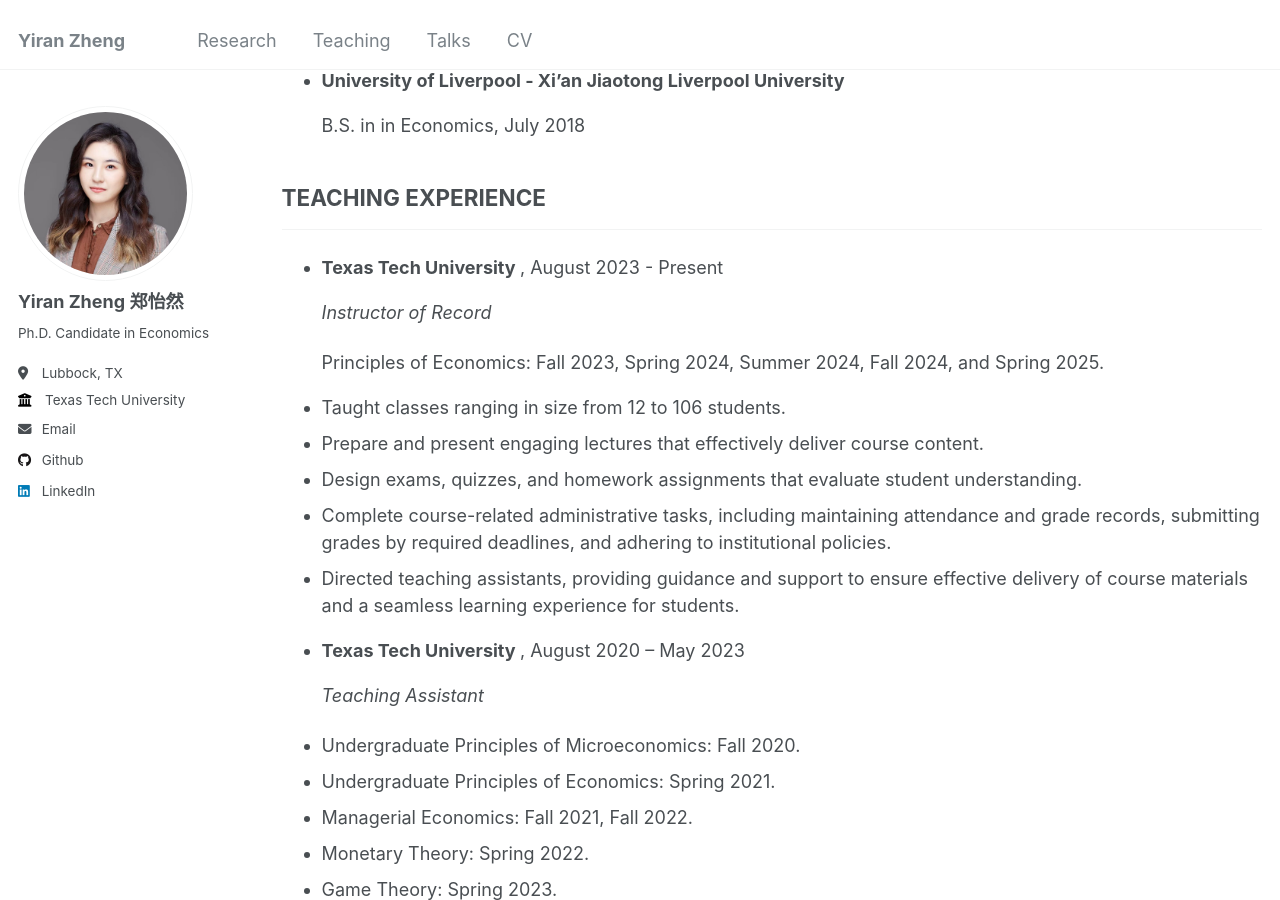
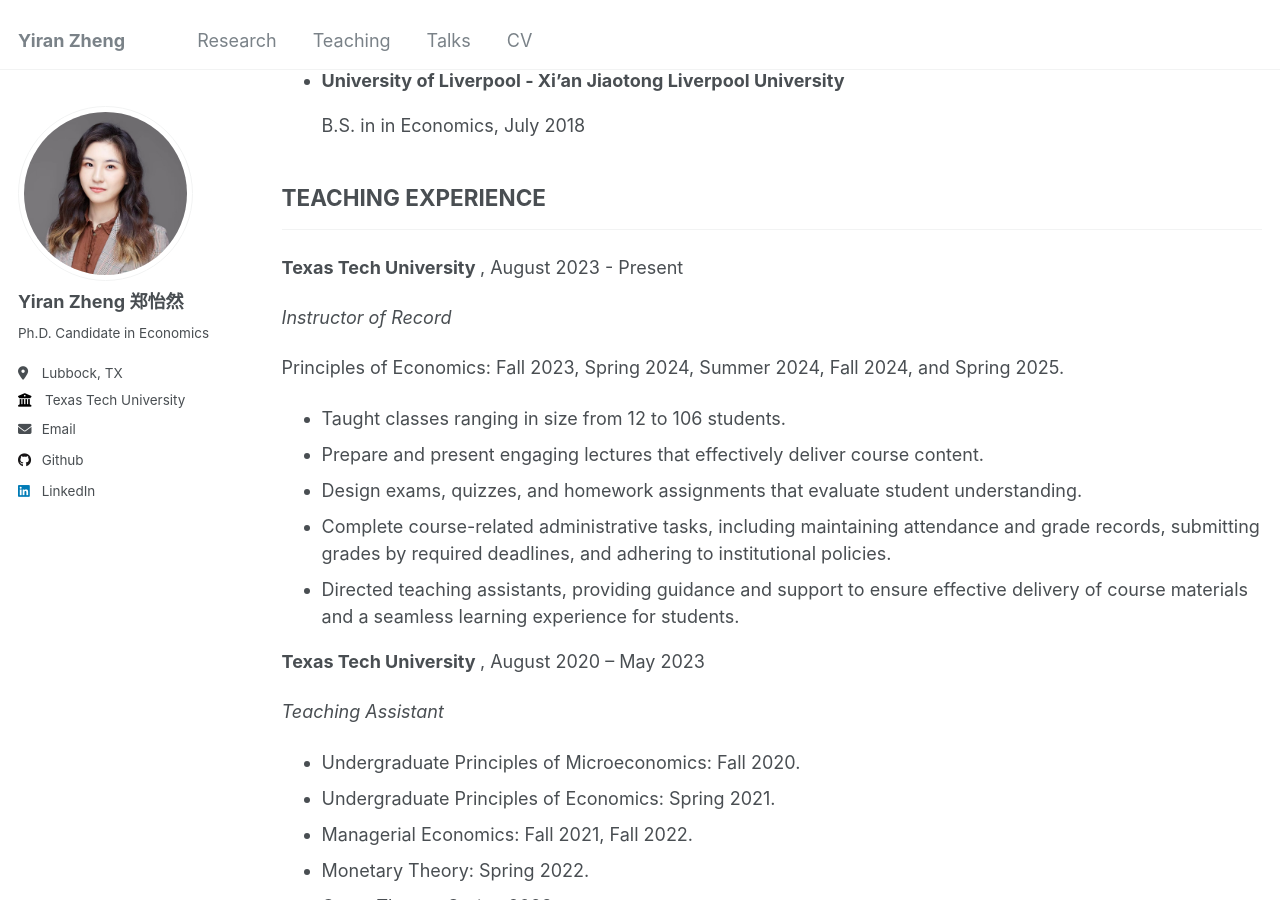
Before and after one commit to yiran-zheng/yiran-zheng.github.io, a Jekyll site: the page built from _pages/cv.md, in a window 1280 px wide and 900 px high, scrolled down 417 px. Built offline with Jekyll 4.4.1, drawn with Linux system fonts in a browser that asks for light colours.

Commit message:
Update cv.md

```diff
--- a/_pages/cv.md
+++ b/_pages/cv.md
@@ -24,13 +24,11 @@ redirect_from:
 
 <h2>TEACHING EXPERIENCE</h2>
   <hr> <!-- This adds a horizontal line below the heading -->
-<ul>
- <li>
-   <strong> Texas Tech University </strong>, August 2023 - Present
-   <p><i>Instructor of Record</i></p>
- </li>
-Principles of Economics: Fall 2023, Spring 2024, Summer 2024, Fall 2024, and Spring 2025.
-</ul>
+
+
+<p><strong> Texas Tech University </strong>, August 2023 - Present</p>
+<p><i>Instructor of Record</i></p>
+<p>Principles of Economics: Fall 2023, Spring 2024, Summer 2024, Fall 2024, and Spring 2025.</p>
 <ul>
   <li> Taught classes ranging in size from 12 to 106 students. </li>
   <li> Prepare and present engaging lectures that effectively deliver course content.</li>
@@ -39,11 +37,9 @@ Principles of Economics: Fall 2023, Spring 2024, Summer 2024, Fall 2024, and Spr
   <li> Directed teaching assistants, providing guidance and support to ensure effective delivery of course materials and a seamless learning experience for students.</li>
 </ul>
 
+<p><strong> Texas Tech University </strong>, August 2020 – May 2023</p>
+<p><i>Teaching Assistant</i></p>
 <ul>
- <li>
-   <strong> Texas Tech University </strong>, August 2020 – May 2023
-   <p><i>Teaching Assistant</i></p>
- </li>
  <li>Undergraduate Principles of Microeconomics: Fall 2020.</li>
  <li>Undergraduate Principles of Economics: Spring 2021.</li>
  <li>Managerial Economics: Fall 2021, Fall 2022. </li>
```
